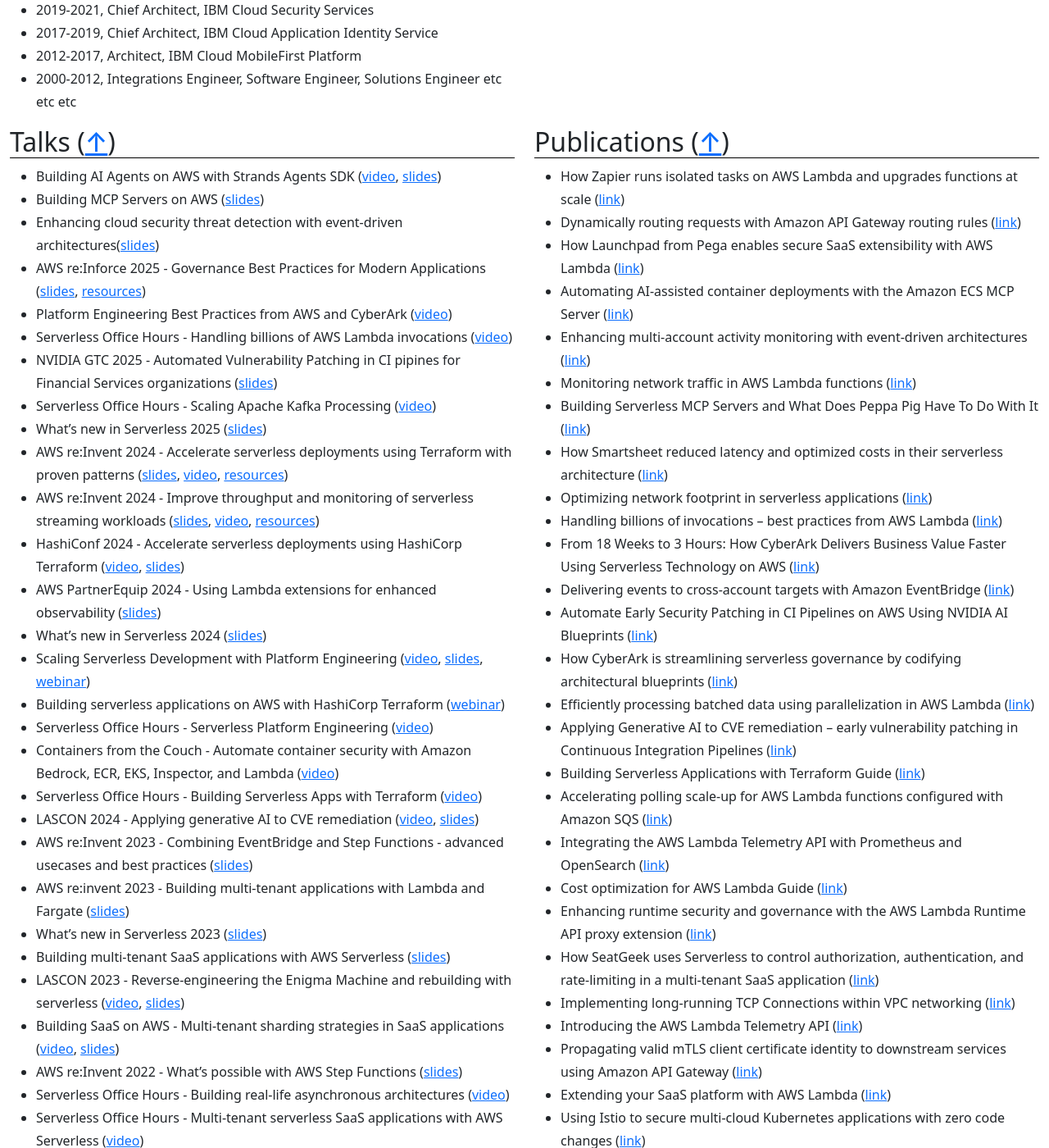
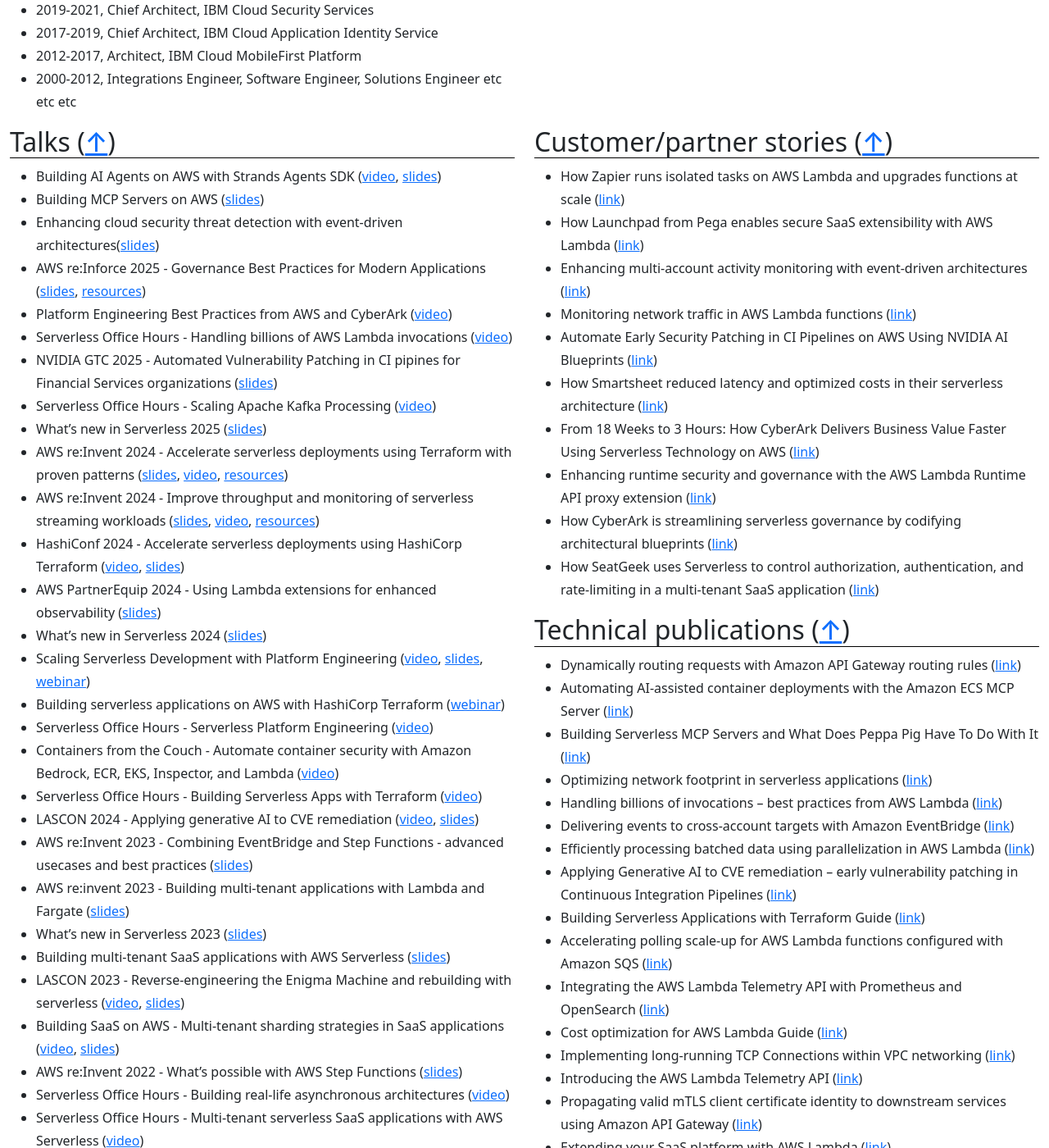
Before and after one commit to aal80/whoami, a Jekyll site: the page built from index.md, in a window 1280 px wide and 1400 px high, scrolled down 312 px. Shown: the whole window at 82% size. Built offline with Jekyll 4.4.1, drawn with Linux system fonts in a browser that asks for light colours.

Commit message:
Update publications.md

```diff
--- a/_includes/publications.md
+++ b/_includes/publications.md
@@ -1,27 +1,30 @@
-## Publications ([↑](#top))
+## Customer/partner stories ([↑](#top))
 
 - How Zapier runs isolated tasks on AWS Lambda and upgrades functions at scale ([link](https://aws.amazon.com/blogs/architecture/how-zapier-runs-isolated-tasks-on-aws-lambda-and-upgrades-functions-at-scale/))
-- Dynamically routing requests with Amazon API Gateway routing rules ([link](https://aws.amazon.com/blogs/compute/dynamically-routing-requests-with-amazon-api-gateway-routing-rules/))
 - How Launchpad from Pega enables secure SaaS extensibility with AWS Lambda ([link](https://aws.amazon.com/blogs/architecture/how-launchpad-from-pega-enables-secure-saas-extensibility-with-aws-lambda/))
-- Automating AI-assisted container deployments with the Amazon ECS MCP Server ([link](https://aws.amazon.com/blogs/containers/automating-ai-assisted-container-deployments-with-amazon-ecs-mcp-server/))
 - Enhancing multi-account activity monitoring with event-driven architectures ([link](https://aws.amazon.com/blogs/compute/enhancing-multi-account-activity-monitoring-with-event-driven-architectures/))
 - Monitoring network traffic in AWS Lambda functions ([link](https://aws.amazon.com/blogs/compute/monitoring-network-traffic-in-aws-lambda-functions/))
+- Automate Early Security Patching in CI Pipelines on AWS Using NVIDIA AI Blueprints ([link](https://developer.nvidia.com/blog/automate-early-security-patching-in-ci-pipelines-on-aws-using-nvidia-ai-blueprints/))
+- How Smartsheet reduced latency and optimized costs in their serverless architecture ([link](https://aws.amazon.com/blogs/architecture/how-smartsheet-reduced-latency-and-optimized-costs-in-their-serverless-architecture/))
+- From 18 Weeks to 3 Hours: How CyberArk Delivers Business Value Faster Using Serverless Technology on AWS ([link](https://aws.amazon.com/solutions/case-studies/cyberark-serverless-case-study/))
+- Enhancing runtime security and governance with the AWS Lambda Runtime API proxy extension ([link](https://aws.amazon.com/blogs/compute/enhancing-runtime-security-and-governance-with-the-aws-lambda-runtime-api-proxy-extension/))
+- How CyberArk is streamlining serverless governance by codifying architectural blueprints ([link](https://aws.amazon.com/blogs/architecture/how-cyberark-is-streamlining-serverless-governance-by-codifying-architectural-blueprints/))
+- How SeatGeek uses Serverless to control authorization, authentication, and rate-limiting in a multi-tenant SaaS application ([link](https://aws.amazon.com/blogs/architecture/how-seatgeek-uses-aws-to-control-authorization-authentication-and-rate-limiting-in-a-multi-tenant-saas-application/))
+
+## Technical publications ([↑](#top))
+
+- Dynamically routing requests with Amazon API Gateway routing rules ([link](https://aws.amazon.com/blogs/compute/dynamically-routing-requests-with-amazon-api-gateway-routing-rules/))
+- Automating AI-assisted container deployments with the Amazon ECS MCP Server ([link](https://aws.amazon.com/blogs/containers/automating-ai-assisted-container-deployments-with-amazon-ecs-mcp-server/))
 - Building Serverless MCP Servers and What Does Peppa Pig Have To Do With It ([link](https://www.ranthebuilder.cloud/post/building-serverless-mcp-server))
-- How Smartsheet reduced latency and optimized costs in their serverless architecture ([link](https://aws.amazon.com/blogs/architecture/how-smartsheet-reduced-latency-and-optimized-costs-in-their-serverless-architecture/))
 - Optimizing network footprint in serverless applications ([link](https://aws.amazon.com/blogs/compute/optimizing-network-footprint-in-serverless-applications/))
 - Handling billions of invocations – best practices from AWS Lambda ([link](https://aws.amazon.com/blogs/compute/handling-billions-of-invocations-best-practices-from-aws-lambda/))
-- From 18 Weeks to 3 Hours: How CyberArk Delivers Business Value Faster Using Serverless Technology on AWS ([link](https://aws.amazon.com/solutions/case-studies/cyberark-serverless-case-study/))
 - Delivering events to cross-account targets with Amazon EventBridge ([link](https://aws.amazon.com/blogs/compute/introducing-cross-account-targets-for-amazon-eventbridge-event-buses/))
-- Automate Early Security Patching in CI Pipelines on AWS Using NVIDIA AI Blueprints ([link](https://developer.nvidia.com/blog/automate-early-security-patching-in-ci-pipelines-on-aws-using-nvidia-ai-blueprints/))
-- How CyberArk is streamlining serverless governance by codifying architectural blueprints ([link](https://aws.amazon.com/blogs/architecture/how-cyberark-is-streamlining-serverless-governance-by-codifying-architectural-blueprints/))
 - Efficiently processing batched data using parallelization in AWS Lambda ([link](https://aws.amazon.com/blogs/compute/efficiently-processing-batched-data-using-parallelization-in-aws-lambda/))
 - Applying Generative AI to CVE remediation – early vulnerability patching in Continuous Integration Pipelines ([link](https://aws.amazon.com/blogs/containers/applying-generative-ai-to-cve-remediation-early-vulnerability-patching-in-continuous-integration-pipelines/))
 - Building Serverless Applications with Terraform Guide ([link](https://serverlessland.com/content/guides/building-serverless-applications-with-terraform/01-introduction))
 - Accelerating polling scale-up for AWS Lambda functions configured with Amazon SQS ([link](https://aws.amazon.com/blogs/compute/introducing-faster-polling-scale-up-for-aws-lambda-functions-configured-with-amazon-sqs/))
 - Integrating the AWS Lambda Telemetry API with Prometheus and OpenSearch ([link](https://aws.amazon.com/blogs/opensource/integrating-the-aws-lambda-telemetry-api-with-prometheus-and-opensearch/))
 - Cost optimization for AWS Lambda Guide ([link](https://serverlessland.com/content/service/lambda/guides/cost-optimization/1-fine-tuning))
-- Enhancing runtime security and governance with the AWS Lambda Runtime API proxy extension ([link](https://aws.amazon.com/blogs/compute/enhancing-runtime-security-and-governance-with-the-aws-lambda-runtime-api-proxy-extension/))
-- How SeatGeek uses Serverless to control authorization, authentication, and rate-limiting in a multi-tenant SaaS application ([link](https://aws.amazon.com/blogs/architecture/how-seatgeek-uses-aws-to-control-authorization-authentication-and-rate-limiting-in-a-multi-tenant-saas-application/))
 - Implementing long-running TCP Connections within VPC networking ([link](https://aws.amazon.com/blogs/networking-and-content-delivery/implementing-long-running-tcp-connections-within-vpc-networking/))
 - Introducing the AWS Lambda Telemetry API ([link](https://aws.amazon.com/blogs/compute/introducing-the-aws-lambda-telemetry-api/))
 - Propagating valid mTLS client certificate identity to downstream services using Amazon API Gateway ([link](https://aws.amazon.com/blogs/compute/propagating-valid-mtls-client-certificate-identity-to-downstream-services-using-amazon-api-gateway/))
```
